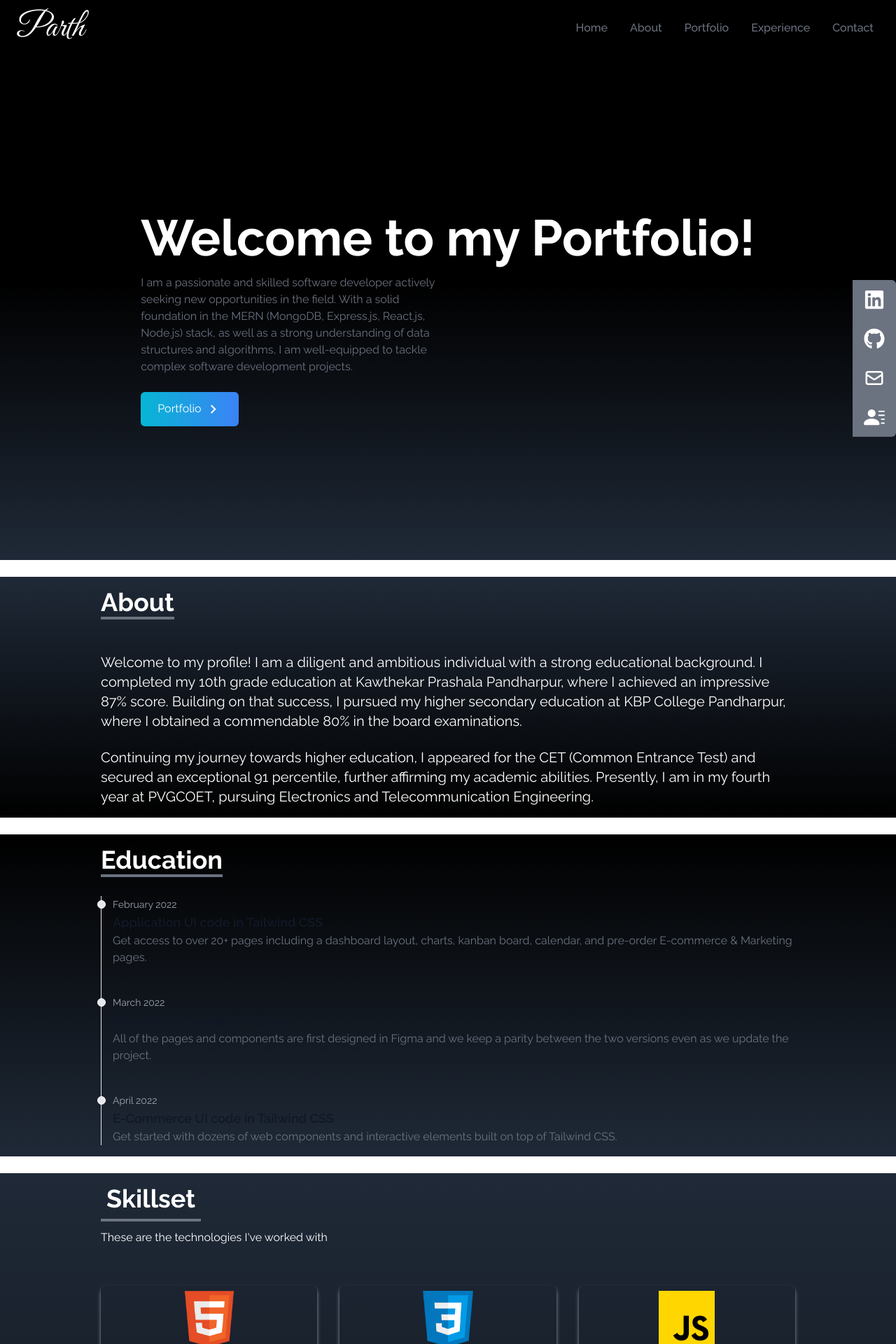
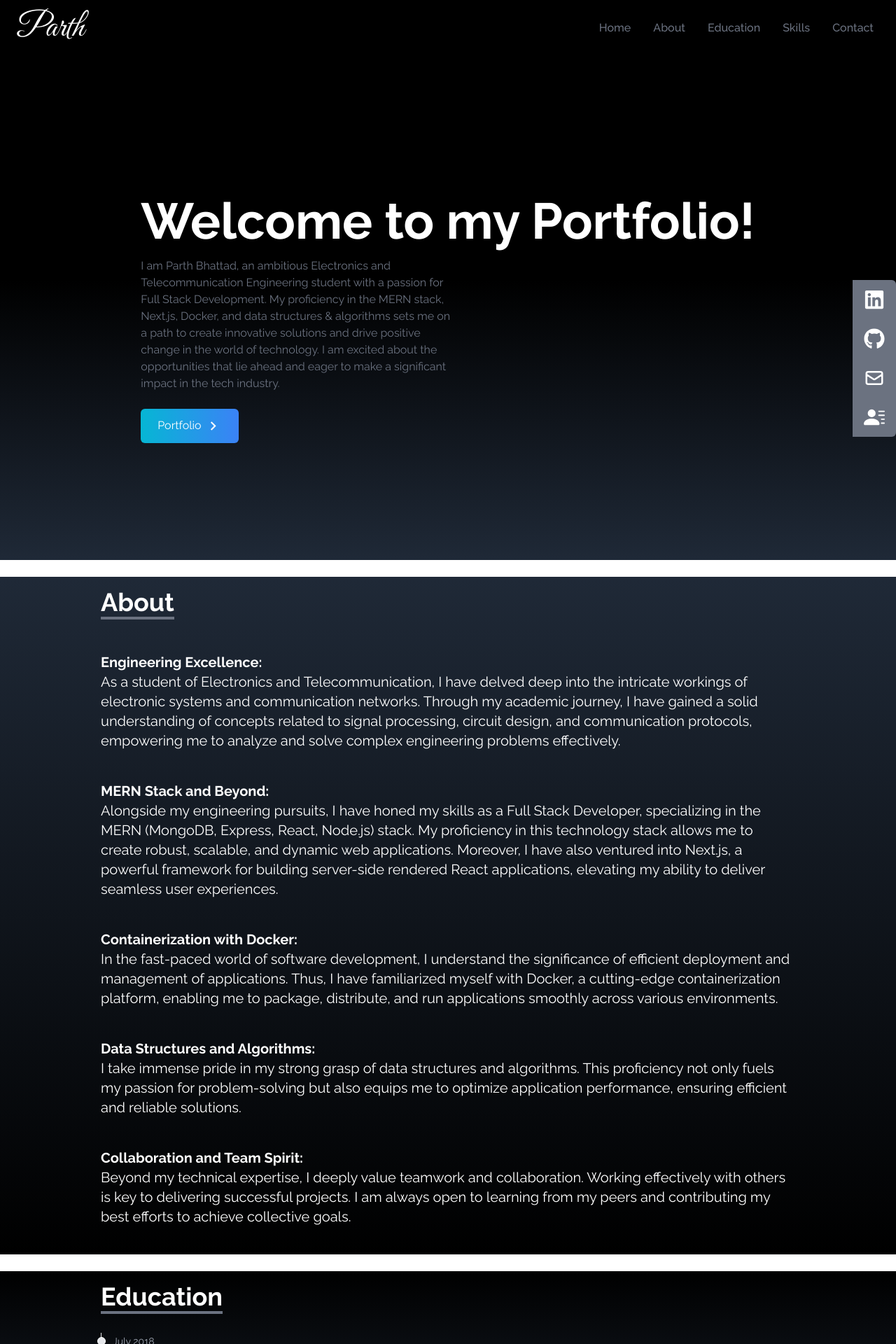
Before and after one commit to parthbhattad20/portfolio, a React (Create React App) app: page / in a window 1280 px wide. Shown: the top 1920 px of the page at 70% size. Built offline with nearby package versions, Linux system fonts and the light colour scheme.

Commit message:
changes made

```diff
--- a/public/index.html
+++ b/public/index.html
@@ -24,7 +24,7 @@
       work correctly both with client-side routing and a non-root public URL.
       Learn how to configure a non-root public URL by running `npm run build`.
     -->
-    <title>React App</title>
+    <title>Parth Bhattad</title>
   </head>
   <body>
     <noscript>You need to enable JavaScript to run this app.</noscript>
--- a/src/components/About.jsx
+++ b/src/components/About.jsx
@@ -14,14 +14,52 @@ const About = () => {
                 </div>
 
                 <p className="text-xl mt-5">
-        Welcome to my profile! I am a diligent and ambitious individual with a strong educational background. I completed my 10th grade education at Kawthekar Prashala Pandharpur, where I achieved an impressive 87% score. Building on that success, I pursued my higher secondary education at KBP College Pandharpur, where I obtained a commendable 80% in the board examinations.
+                    <h1 className="font-bold">Engineering Excellence:</h1>
+                    As a student of Electronics and Telecommunication, I have
+                    delved deep into the intricate workings of electronic
+                    systems and communication networks. Through my academic
+                    journey, I have gained a solid understanding of concepts
+                    related to signal processing, circuit design, and
+                    communication protocols, empowering me to analyze and solve
+                    complex engineering problems effectively.
                 </p>
 
                 <br />
-
-        <p className="text-xl">
-        Continuing my journey towards higher education, I appeared for the CET (Common Entrance Test) and secured an exceptional 91 percentile, further affirming my academic abilities. Presently, I am in my fourth year at PVGCOET, pursuing Electronics and Telecommunication Engineering.
+                <p className="text-xl mt-5">
+                    <h1 className="font-bold">MERN Stack and Beyond:</h1>
+                    Alongside my engineering pursuits, I have honed my skills as
+                    a Full Stack Developer, specializing in the MERN (MongoDB,
+                    Express, React, Node.js) stack. My proficiency in this
+                    technology stack allows me to create robust, scalable, and
+                    dynamic web applications. Moreover, I have also ventured
+                    into Next.js, a powerful framework for building server-side
+                    rendered React applications, elevating my ability to deliver
+                    seamless user experiences.
                 </p>
+                <br />
+                <p className="text-xl mt-5">
+                    <h1 className="font-bold">Containerization with Docker:</h1>
+                    In the fast-paced world of software development, I
+                    understand the significance of efficient deployment and
+                    management of applications. Thus, I have familiarized myself
+                    with Docker, a cutting-edge containerization platform,
+                    enabling me to package, distribute, and run applications
+                    smoothly across various environments.
+                </p>
+                <br />
+                <p className="text-xl mt-5">
+                    <h1 className="font-bold">Data Structures and Algorithms:</h1>I take immense pride
+                    in my strong grasp of data structures and algorithms. This
+                    proficiency not only fuels my passion for problem-solving
+                    but also equips me to optimize application performance,
+                    ensuring efficient and reliable solutions.
+                </p>
+                <br />
+                <p className="text-xl mt-5">
+                    <h1 className="font-bold">Collaboration and Team Spirit:</h1>
+                    Beyond my technical expertise, I deeply value teamwork and collaboration. Working effectively with others is key to delivering successful projects. I am always open to learning from my peers and contributing my best efforts to achieve collective goals.
+                </p>
+                <br />
             </div>
         </div>
     );
--- a/src/components/Contact.jsx
+++ b/src/components/Contact.jsx
@@ -11,7 +11,7 @@ const Contact = () => {
           <p className="text-4xl font-bold inline border-b-4 border-gray-500">
             Contact
           </p>
-          <p className="py-6">Submit the form below to get in touch with me</p>
+          <p className="py-6">Reach Out and Connect:</p>
         </div>
 
         <div className=" flex justify-center items-center">
--- a/src/components/Education.jsx
+++ b/src/components/Education.jsx
@@ -3,7 +3,7 @@ import React from "react";
 const Education = () => {
     return (
         <div
-            name="about"
+            name="Education"
             className="w-full h-full bg-gradient-to-b from-black to-gray-800 text-white sm:my-6"
         >
             <div className="max-w-screen-lg p-4 mx-auto flex flex-col justify-center w-full h-full">
@@ -17,43 +17,38 @@ const Education = () => {
                     <li class="mb-10 ml-4">
                         <div class="absolute w-3 h-3 bg-gray-200 rounded-full mt-1.5 -left-1.5 border border-white dark:border-gray-900 dark:bg-gray-700"></div>
                         <time class="mb-1 text-sm font-normal leading-none text-gray-400 dark:text-gray-500">
-                            February 2022
+                            July 2018
                         </time>
                         <h3 class="text-lg font-semibold text-gray-900 dark:text-white">
-                            Application UI code in Tailwind CSS
+                            Completed 10th from Kawthekar Prashala Pandharpur
                         </h3>
                         <p class="mb-4 text-base font-normal text-gray-500 dark:text-gray-400">
-                            Get access to over 20+ pages including a dashboard
-                            layout, charts, kanban board, calendar, and
-                            pre-order E-commerce & Marketing pages.
+
                         </p>
 
                     </li>
                     <li class="mb-10 ml-4">
                         <div class="absolute w-3 h-3 bg-gray-200 rounded-full mt-1.5 -left-1.5 border border-white dark:border-gray-900 dark:bg-gray-700"></div>
                         <time class="mb-1 text-sm font-normal leading-none text-gray-400 dark:text-gray-500">
-                            March 2022
+                            July 2020
                         </time>
                         <h3 class="text-lg font-semibold text-gray-900 dark:text-white">
-                            Marketing UI design in Figma
+                            Completed 12th from KBP College pandharpur.
                         </h3>
                         <p class="text-base font-normal text-gray-500 dark:text-gray-400">
-                            All of the pages and components are first designed
-                            in Figma and we keep a parity between the two
-                            versions even as we update the project.
+
                         </p>
                     </li>
                     <li class="ml-4">
                         <div class="absolute w-3 h-3 bg-gray-200 rounded-full mt-1.5 -left-1.5 border border-white dark:border-gray-900 dark:bg-gray-700"></div>
                         <time class="mb-1 text-sm font-normal leading-none text-gray-400 dark:text-gray-500">
-                            April 2022
+                            August 2020
                         </time>
                         <h3 class="text-lg font-semibold text-gray-900 dark:text-white">
-                            E-Commerce UI code in Tailwind CSS
+                            Admitted to the PVG's COET Pune .Pursuing B.E in ENTC .
                         </h3>
                         <p class="text-base font-normal text-gray-500 dark:text-gray-400">
-                            Get started with dozens of web components and
-                            interactive elements built on top of Tailwind CSS.
+
                         </p>
                     </li>
                 </ol>
--- a/src/components/Experience.jsx
+++ b/src/components/Experience.jsx
@@ -142,7 +142,7 @@ const Experience = () => {
 
   return (
     <div
-      name="experience"
+      name="Skills"
       className="bg-gradient-to-b from-gray-800 to-black w-full "
     >
       <div className="max-w-screen-lg mx-auto p-4 flex flex-col justify-center w-full h-full text-white">
--- a/src/components/Home.jsx
+++ b/src/components/Home.jsx
@@ -6,7 +6,7 @@ import { Link } from "react-scroll";
 const Home = () => {
     return (
         <div
-      name="Parth"
+            name="home"
             className="h-screen w-full bg-gradient-to-b from-black via-black to-gray-800"
         >
             <div className="max-w-screen-lg mx-auto flex flex-col items-center justify-center h-full px-4 md:flex-row">
@@ -15,26 +15,28 @@ const Home = () => {
                         Welcome to my Portfolio!
                     </h2>
                     <p className="text-gray-500 py-4 max-w-md">
-
- I am a passionate and skilled software developer actively seeking new opportunities in the field. With a solid foundation in the MERN (MongoDB, Express.js, React.js, Node.js) stack, as well as a strong understanding of data structures and algorithms, I am well-equipped to tackle complex software development projects.
+                    I am Parth Bhattad, an ambitious Electronics and Telecommunication Engineering student with a passion for Full Stack Development. My proficiency in the MERN stack, Next.js, Docker, and data structures & algorithms sets me on a path to create innovative solutions and drive positive change in the world of technology. I am excited about the opportunities that lie ahead and eager to make a significant impact in the tech industry.
                     </p>
 
                     <div>
+                        <a href="https://github.com/parthbhattad20">
                         <Link
-              to="portfolio"
+                            to="/"
                             smooth
                             duration={500}
                             className="group text-white w-fit px-6 py-3 my-2 flex items-center rounded-md bg-gradient-to-r from-cyan-500 to-blue-500 cursor-pointer"
                         >
                             Portfolio
                             <span className="group-hover:rotate-90 duration-300">
-                <MdOutlineKeyboardArrowRight size={25} className="ml-1" />
+                                <MdOutlineKeyboardArrowRight
+                                    size={25}
+                                    className="ml-1"
+                                />
                             </span>
                         </Link>
+                        </a>
                     </div>
                 </div>
-
-
             </div>
         </div>
     );
--- a/src/components/NavBar.jsx
+++ b/src/components/NavBar.jsx
@@ -16,11 +16,11 @@ const NavBar = () => {
     },
     {
       id: 3,
-      link: "portfolio",
+      link: "Education",
     },
     {
       id: 4,
-      link: "experience",
+      link: "Skills",
     },
     {
       id: 5,
```
Lines whose indentation alone changed are shown as unchanged.
